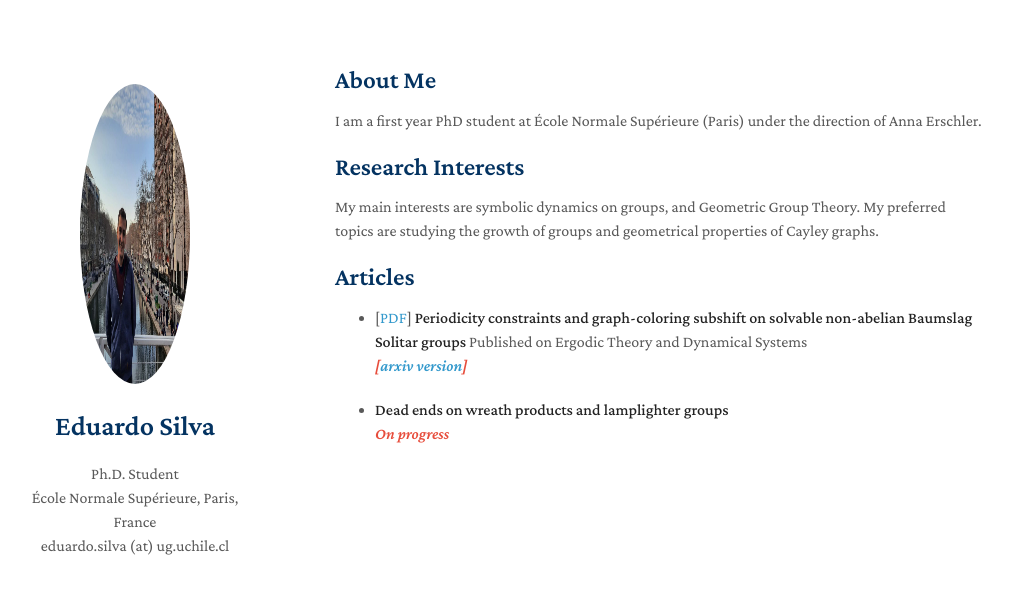
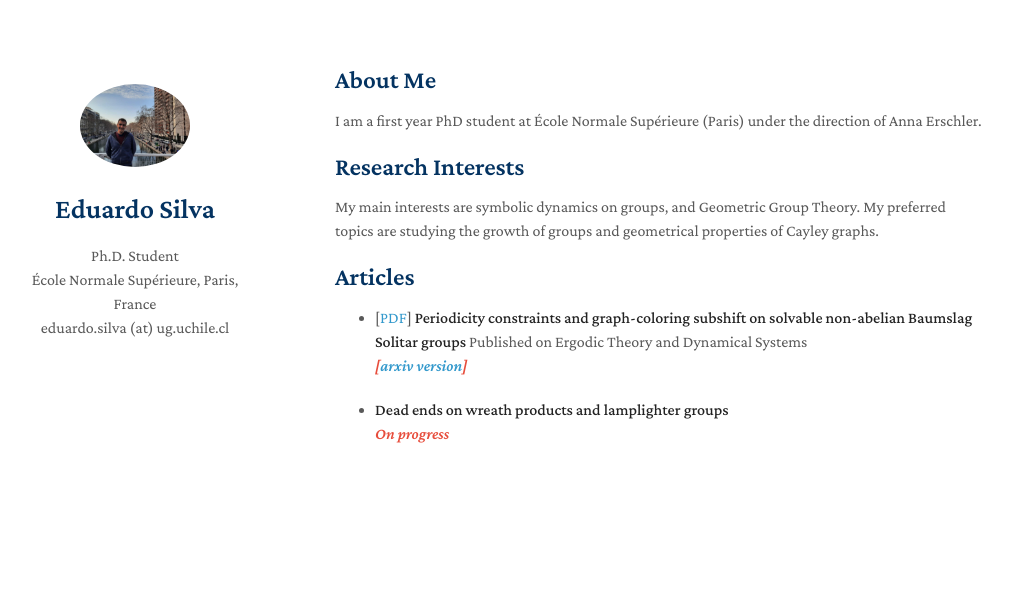
Before and after one commit to edoasd/esilvaa, a Jekyll site: the page built from index.md, in a window 1280 px wide. Shown: the top 594 px of the page, without its empty margins (135-1146 px from the left). Built offline with Jekyll 4.4.1, drawn with Linux system fonts in a browser that asks for light colours; nearby versions of some CDN libraries; a style sheet for code colours, icons or effects is not loaded.

Commit message:
Update homepage.html

```diff
--- a/_layouts/homepage.html
+++ b/_layouts/homepage.html
@@ -30,7 +30,7 @@
       <header>
 
         {% if site.avatar %}
-        <a class="image avatar"><img src="{{site.avatar}}" alt="avatar" onContextMenu="return false" height="300" /></a>
+        <a class="image avatar"><img src="{{site.avatar}}" alt="avatar" onContextMenu="return false" width="300px" /></a>
         {% endif %}
         <h1>{{ site.title }}</h1>
 
```
